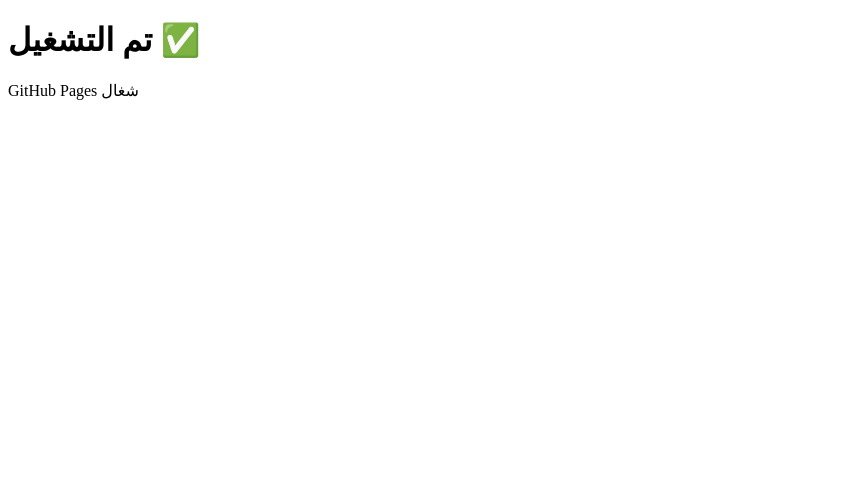
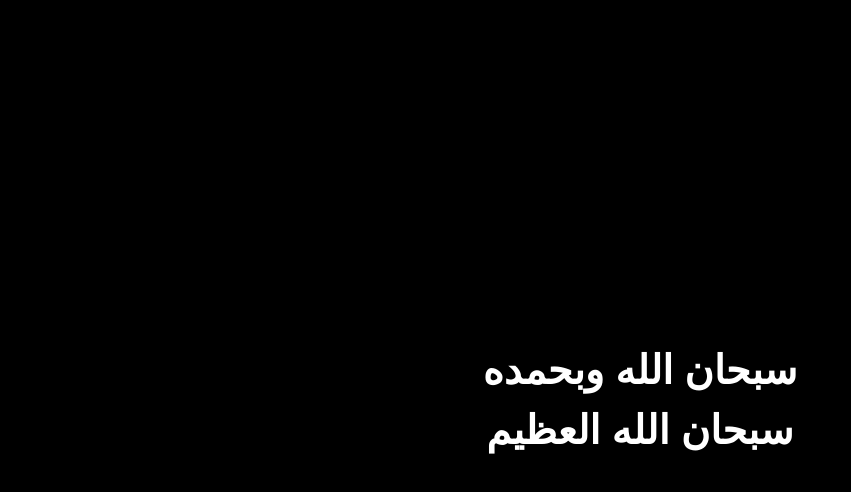
Before and after one commit to fiver1/Website, a plain HTML site: page index.html in a window 1280 px wide. Shown: the whole page, without its empty margins (0-851 px from the left). Drawn offline with Linux system fonts and the light colour scheme.

Commit message:
Update title and content in index.html

```diff
--- a/index.html
+++ b/index.html
@@ -1,11 +1,28 @@
 <!DOCTYPE html>
-<html lang="ar">
+<html>
 <head>
   <meta charset="UTF-8">
-  <title>موقعي</title>
+  <title>ذكر الله</title>
+  <style>
+    body {
+      background-color: #000; /* الخلفية سوداء */
+      color: #fff;            /* النص أبيض */
+      display: flex;
+      justify-content: center;
+      align-items: center;
+      height: 100vh;          /* يغطي كامل الشاشة */
+      font-family: Arial, sans-serif;
+      text-align: center;
+      margin: 0;
+    }
+
+    h1 {
+      font-size: 2.5em;
+      line-height: 1.5;
+    }
+  </style>
 </head>
 <body>
-  <h1>تم التشغيل ✅</h1>
-  <p>GitHub Pages شغال</p>
+  <h1>سبحان الله وبحمده<br>سبحان الله العظيم</h1>
 </body>
 </html>
```
